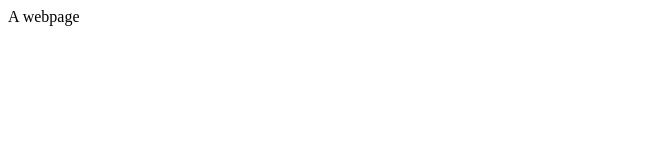
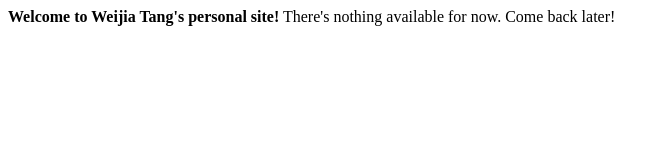
Before and after one commit to wtang1996/wtang.me, a plain HTML site: page index.html in a window 1280 px wide. Shown: the whole page, without its empty margins (0-669 px from the left). Drawn offline with Linux system fonts and the light colour scheme.

Commit message:
interesting

```diff
--- a/index.html
+++ b/index.html
@@ -5,6 +5,7 @@
   </head>
 
   <body>
-    A webpage
+    <b>Welcome to Weijia Tang's personal site!</b>
+    There's nothing available for now. Come back later!
   </body>
 </html>
```
